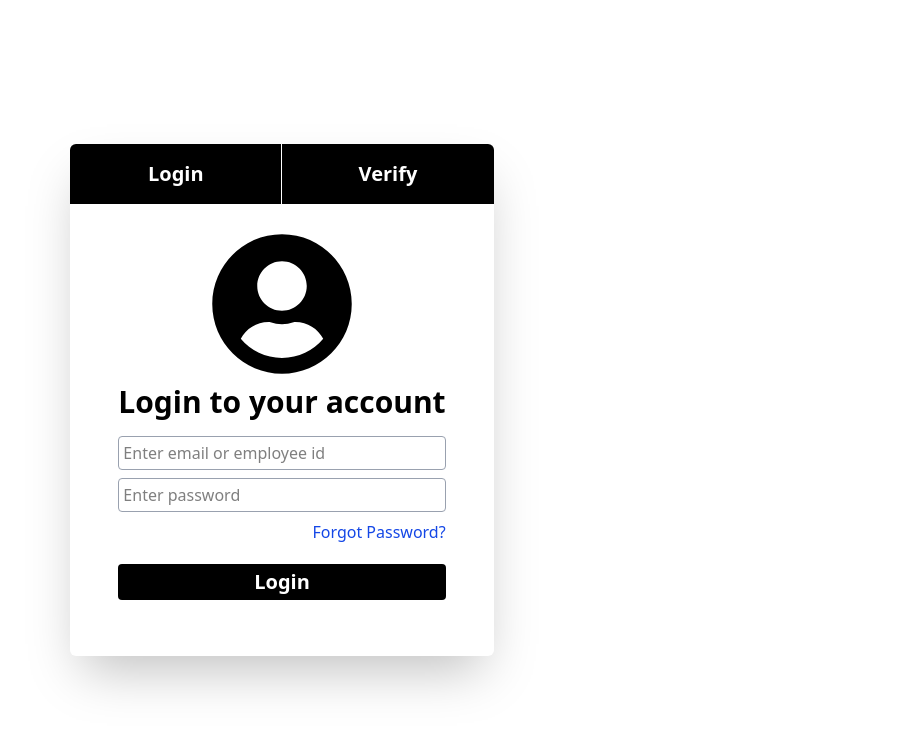
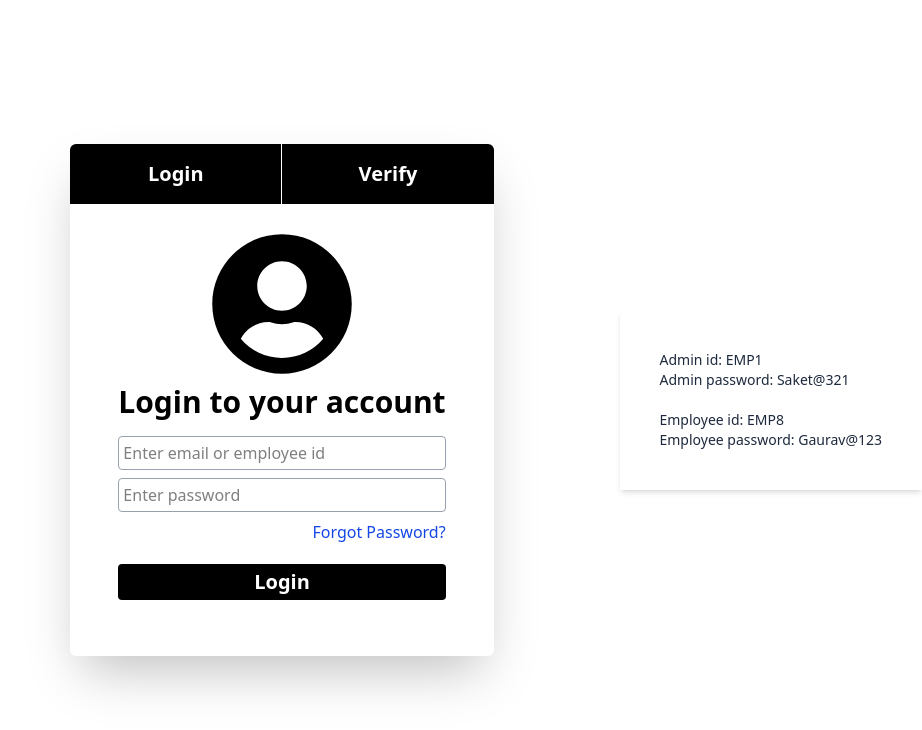
Before and after one commit to saket-gupta99/ems, a React (Vite) app in the folder frontend/: page /login in a window 1280 px wide. Shown: the top 730 px of the page, without its empty margins (358-1280 px from the left). Built offline with nearby package versions, Linux system fonts and the light colour scheme; no server answers.

Commit message:
add credentials for visitors

```diff
--- a/frontend/src/pages/Login.jsx
+++ b/frontend/src/pages/Login.jsx
@@ -7,7 +7,7 @@ function Login() {
   const [page, setPage] = useState("login");
 
   return (
-    <div className="flex justify-center items-center min-h-screen ">
+    <div className="flex relative justify-center items-center min-h-screen ">
       <div className="relative flex justify-center gap-2 items-center flex-col p-4 shadow-2xl xs:p-8 sm:p-10 md:p-12 rounded-md">
         <div className="absolute top-0 flex justify-evenly w-full font-bold bg-black text-white divide-x rounded-t-md">
           <button
@@ -30,6 +30,17 @@ function Login() {
         </h1>
         {page === "login" ? <LoginForm /> : <Register />}
       </div>
+
+      <div className="text-slate-800 text-sm absolute bottom-0 md:right-0 md:bottom-auto p-10 shadow-md space-y-5">
+        <div>
+          <p>Admin id: EMP1</p>
+          <p>Admin password: Saket@321</p>
+        </div>
+        <div>
+          <p>Employee id: EMP8</p>
+          <p>Employee password: Gaurav@123</p>
+        </div>
+      </div>
     </div>
   );
 }
```
